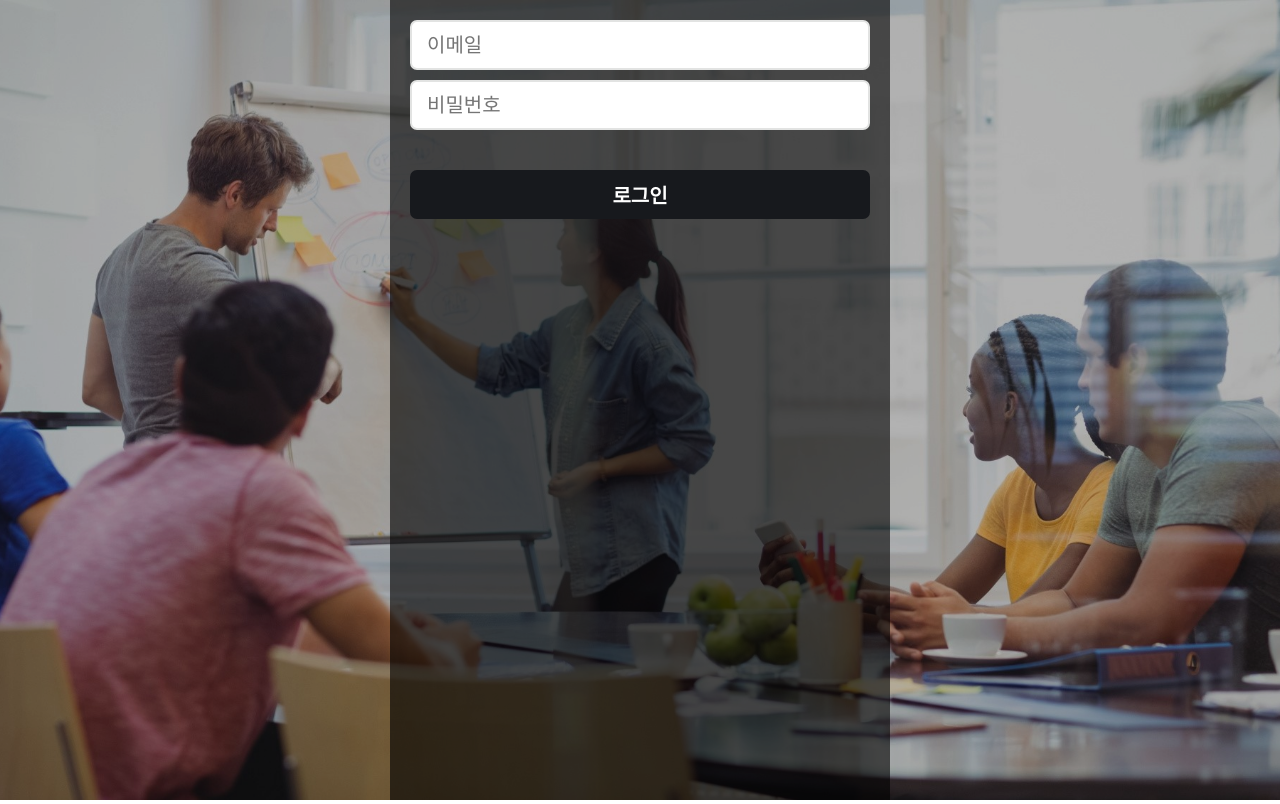
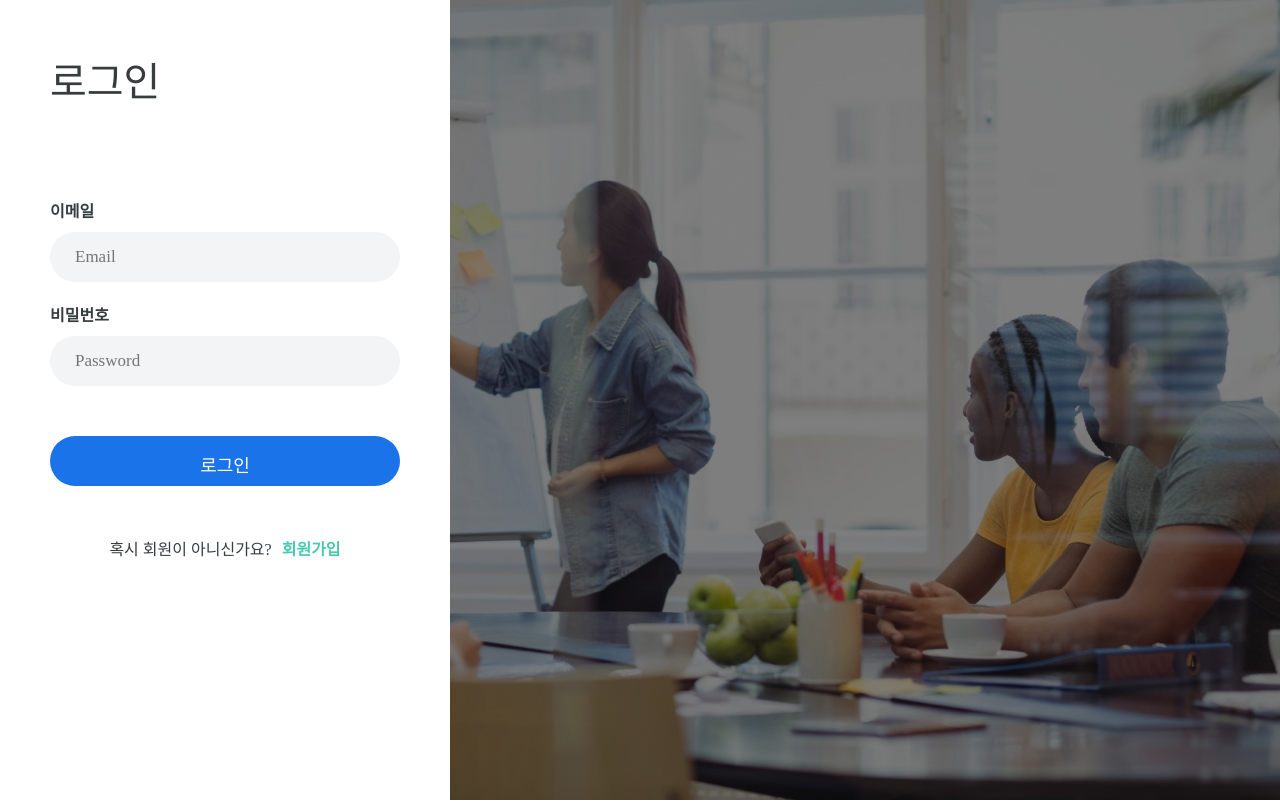
Before and after one commit to 1201q/project, a Next.js app: page /auth/login in a window 1280 px wide. Built offline with nearby package versions, Linux system fonts and the light colour scheme; no server answers; a web font is replaced by a local one.

Commit message:
[Style] 로그인 회원가입 창 스타일링 완성

```diff
--- a/src/pages/auth/login.js
+++ b/src/pages/auth/login.js
@@ -91,38 +91,35 @@ const Login = () => {
             />
           </BgContainer>
           <LoginContainer>
+            <LoginText>로그인</LoginText>
             <FormContainer onSubmit={onLogin}>
+              <SmallHeaderText>이메일</SmallHeaderText>
               <Input
                 type="email"
                 onChange={onChange}
                 id="email"
                 value={email}
-                placeholder="이메일"
+                placeholder="Email"
                 required
               />
-
+              <SmallHeaderText>비밀번호</SmallHeaderText>
               <Input
                 type="password"
                 onChange={onChange}
                 id="password"
                 value={password}
-                placeholder="비밀번호"
+                placeholder="Password"
                 required
               />
-              <LoginButton
-                whileHover={{
-                  backgroundColor: "#1A73E8",
-                  transitionDuration: "0.3s",
-                }}
-                type="submit"
-                value="로그인"
-              />
+
+              <LoginButton type="submit" value="로그인" />
             </FormContainer>
-            <ButtonContainer>
-              <Link href={"/auth/signup"}>
-                <SubmitLink>회원가입</SubmitLink>
-              </Link>
-            </ButtonContainer>
+            <SignUpContainer>
+              <p>혹시 회원이 아니신가요?</p>
+              <StyledLink href={"/auth/signup"}>
+                <p>회원가입</p>
+              </StyledLink>
+            </SignUpContainer>
             <ErrorContainer>{errorMsg && errorMsg}</ErrorContainer>
           </LoginContainer>
         </Container>
@@ -131,14 +128,24 @@ const Login = () => {
   );
 };
 
+// 컨테이너
+const Container = styled.div`
+  display: flex;
+  justify-content: flex-start;
+  align-items: center;
+  width: 100%;
+  height: 100vh;
+  overflow: hidden;
+`;
+
 const BgContainer = styled.div`
   width: 100%;
   height: 100%;
   position: absolute;
+  overflow-y: hidden;
 
   img {
     width: 100%;
-
     height: 100%;
     position: relative !important;
     object-fit: cover;
@@ -151,86 +158,84 @@ const Bg = styled.div`
   height: 100%;
   position: absolute;
   z-index: 11;
-  background-color: rgba(0, 0, 0, 0.3);
+  background-color: rgba(0, 0, 0, 0.5);
 `;
 
 const LoginContainer = styled.div`
   position: relative;
-
   width: 100%;
-  max-width: 500px;
-  height: 100vh;
+  max-width: 450px;
+  height: 100%;
   z-index: 18;
-  background-color: rgba(0, 0, 0, 0.6);
-`;
-
-// 컨테이너
-const Container = styled.div`
-  display: flex;
-  /* flex-direction: column; */
-  justify-content: center;
-  align-items: center;
-  width: 100%;
-  height: 100vh;
-  overflow-y: hidden;
+  background-color: white;
+  padding: 50px;
 `;
 
 const FormContainer = styled.form`
   width: 100%;
-  height: 100%;
+
   display: flex;
   flex-direction: column;
-
-  padding: 20px;
 `;
 
-const ButtonContainer = styled.div`
-  width: 100%;
-  height: 100%;
+const SignUpContainer = styled.div`
   display: flex;
-
-  flex-direction: column;
-  align-items: flex-end;
-  padding: 0px 20px;
-  color: red;
+  align-items: center;
+  justify-content: center;
+  margin-top: 50px;
 `;
 
-const ErrorContainer = styled.div`
-  height: 30px;
+const ErrorContainer = styled.div``;
+
+// 그 외 스타일링
+const LoginText = styled.p`
+  font-size: 40px;
+  margin-bottom: 80px;
 `;
 
-// 그 외 스타일링
 const Input = styled.input`
   width: 100%;
   height: 50px;
   max-width: 700px;
-  padding: 10px 15px;
+  padding: 15px 25px;
   border: none;
-  background-color: white;
+  background-color: ${colors.background.gray2};
   color: ${colors.font.black};
-  border: 2px solid ${colors.border.deepgray};
-  border-radius: 7px;
+  border-radius: 30px;
   outline: none;
-  font-size: 20px;
+  font-size: 17px;
   margin-bottom: 10px;
 `;
 
 const LoginButton = styled(motion.input)`
   width: 100%;
-  padding: 10px;
+  height: 50px;
+  padding: 15px 25px;
   border: none;
-  background-color: #17191d;
+  background-color: #1a73e8;
   color: white;
-  border-radius: 7px;
-  font-size: 20px;
-  font-weight: 800;
+  border-radius: 30px;
+  font-size: 18px;
+  font-weight: 400;
   cursor: pointer;
-  margin-top: 30px;
+  margin-top: 40px;
 `;
 
-const SubmitLink = styled.p`
-  color: ${colors.font.darkgray};
-  font-size: 14px;
+const StyledLink = styled(Link)`
+  margin-left: 10px;
+  color: ${colors.calendar.mint};
+  font-weight: 600;
+  :hover {
+    text-decoration: underline;
+  }
+`;
+
+const SmallHeaderText = styled.p`
+  font-size: 16px;
+  margin-bottom: 10px;
+  margin-top: 10px;
+  font-weight: 700;
+  color: ${colors.font.black};
 `;
 
 export default Login;
```
Also changed, not shown: src/pages/auth/signup.js (+73 -31 lines), 1 other file (tests, documents, lock files or other folders).
